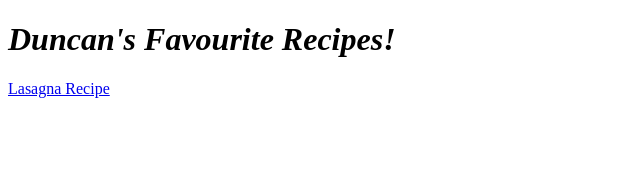
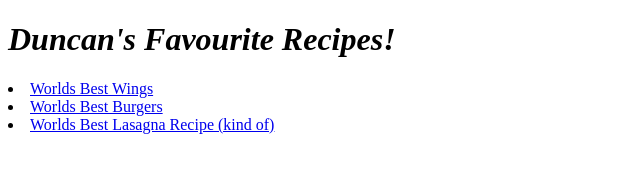
Before and after one commit to duncanm572/Odin-Recipes, a plain HTML site: page index.html in a window 1280 px wide. Shown: the whole page, without its empty margins (0-640 px from the left). Drawn offline with Linux system fonts and the light colour scheme.

Commit message:
fixed dead link fixed return to home

```diff
--- a/index.html
+++ b/index.html
@@ -8,6 +8,10 @@
 </head>
 <body>
     <h1><strong><em>Duncan's Favourite Recipes!</em></strong></h1>
-<p><a href="recipes/lasagna.html">Lasagna Recipe</a></p>
+<p>
+<li><a href="recipes/wings.html">Worlds Best Wings</a></li>
+<li><a href="recipes/burgers.html">Worlds Best Burgers</a></li>
+<li><a href="recipes/lasagna.html">Worlds Best Lasagna Recipe (kind of) </a></li>
+</p>
 </body>
 </html>
```
Also changed, not shown: recipes/lasagna.html (+1 -0 lines).
